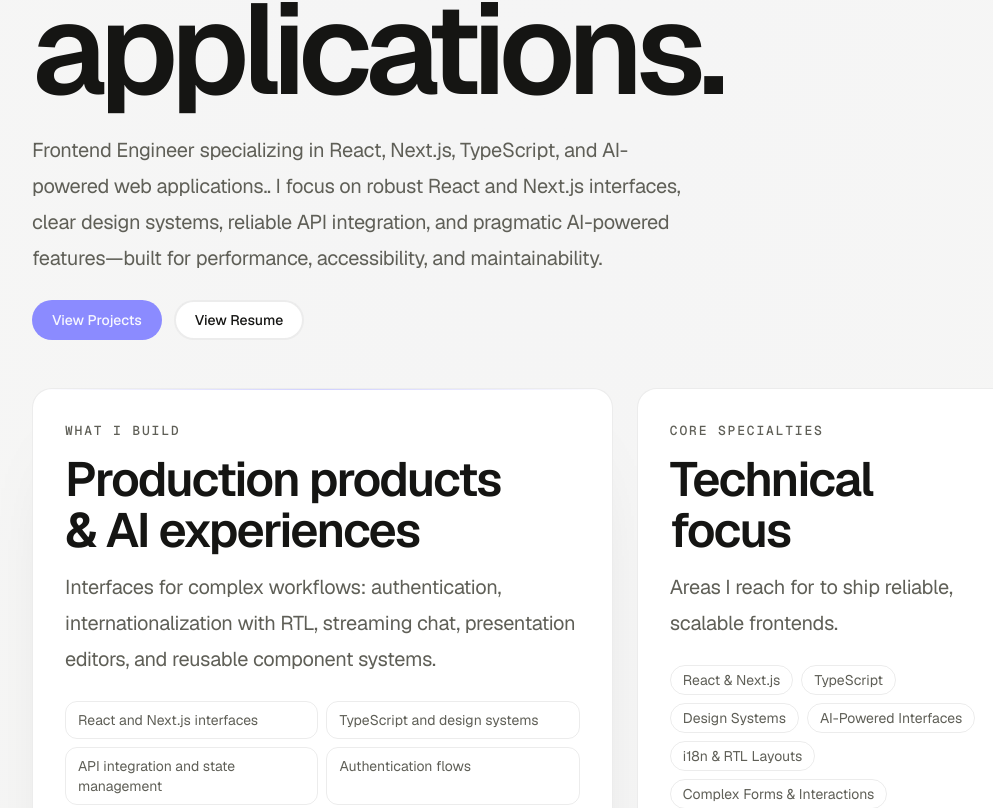
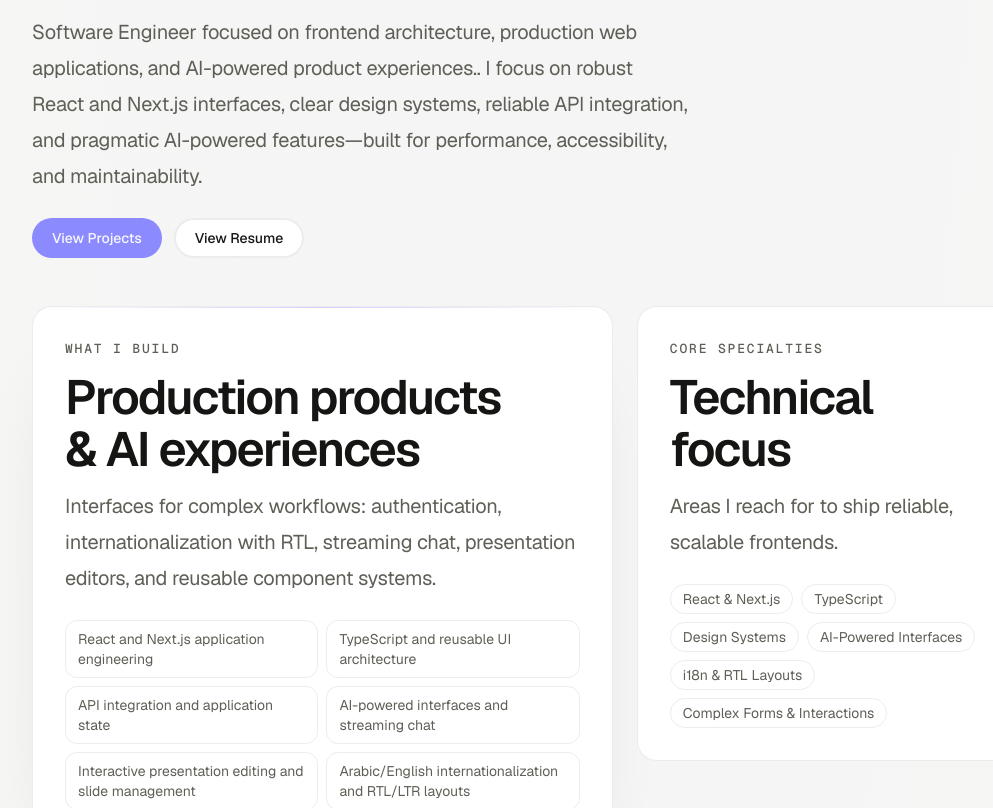
Before and after one commit to Mostafa-YMS/Portfolio, a Next.js app: page / in a window 1280 px wide. Shown: the part 1072-1880 px from the top of the page, without its empty margins (112-1105 px from the left). Built offline with nearby package versions, Linux system fonts and the light colour scheme; no server answers.

Commit message:
content: personalize professional profile

```diff
--- a/src/content/profile.ts
+++ b/src/content/profile.ts
@@ -1,17 +1,14 @@
 import type { Profile } from "./types";
 
 export const profile: Profile = {
-  displayName: "[PLACEHOLDER: YOUR_FULL_NAME]",
-  preferredName: "[PLACEHOLDER: PREFERRED_NAME]",
-  headline:
-    "Frontend Engineer specializing in React, Next.js, TypeScript, and AI-powered web applications.",
-  subheadline: "[PLACEHOLDER: SHORT_SUBHEADLINE]",
+  displayName: "Mostafa Youssef",
+  preferredName: "Mostafa",
+  headline: "Software Engineer building modern web and AI products.",
+  subheadline: "React · Next.js · TypeScript · Node.js · AI",
   specialization:
-    "Frontend Engineer specializing in React, Next.js, TypeScript, and AI-powered web applications.",
+    "Software Engineer focused on frontend architecture, production web applications, and AI-powered product experiences.",
   summary:
-    "[PLACEHOLDER: PROFESSIONAL_SUMMARY - Write in first person or third person. Focus on what you build and who you help. Do not add unverifiable claims.].",
-  location: "[PLACEHOLDER: CITY/COUNTRY e.g., Cairo, Egypt]",
-  timezone: "[PLACEHOLDER: TIMEZONE e.g., Africa/Cairo]",
+    "I build and improve production web applications with React, Next.js, and TypeScript. My work focuses on complex interactive interfaces, reusable UI systems, API integration, application state, and reliable Arabic/English experiences. I have contributed to AI-powered product interfaces, streaming chat workflows, enterprise applications, and a presentation editor.",
   availability: "open",
   openToRelocation: false,
   openToRemote: true,
@@ -20,18 +17,18 @@ export const profile: Profile = {
     { name: "Arabic", proficiency: "professional" },
   ],
   focusAreas: [
-    "React and Next.js interfaces",
-    "TypeScript and design systems",
-    "API integration and state management",
-    "Authentication flows",
-    "Arabic/English internationalization and RTL layouts",
-    "AI-powered products and streaming chat interfaces",
-    "Presentation/editor experiences (slides/components/drag-and-drop)",
-    "Complex forms and dynamic fields",
+    "React and Next.js application engineering",
+    "TypeScript and reusable UI architecture",
+    "API integration and application state",
+    "AI-powered interfaces and streaming chat",
+    "Interactive presentation editing and slide management",
+    "Arabic/English internationalization and RTL/LTR layouts",
+    "Complex forms and dynamic validation",
+    "SSR, hydration, and frontend integration debugging",
   ],
   keyStrengths: [
-    "[PLACEHOLDER: STRENGTH_1]",
-    "[PLACEHOLDER: STRENGTH_2]",
-    "[PLACEHOLDER: STRENGTH_3]",
+    "Building complex, production-ready React and Next.js interfaces",
+    "Turning intricate product workflows into maintainable UI architecture",
+    "Debugging state, rendering, and internationalization issues across applications",
   ],
 };
```
